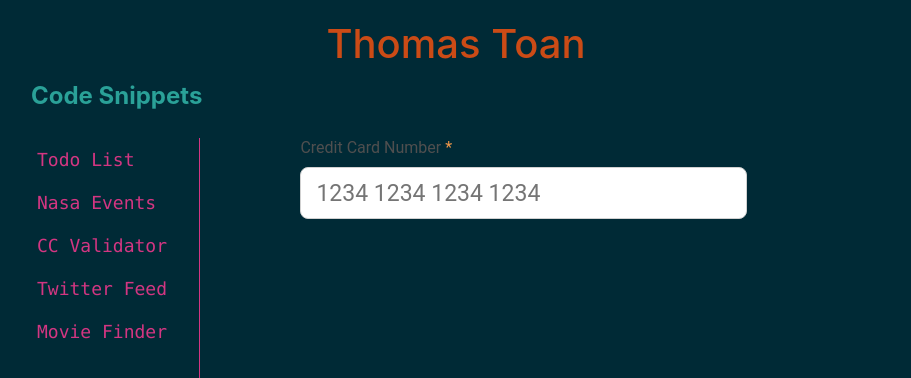
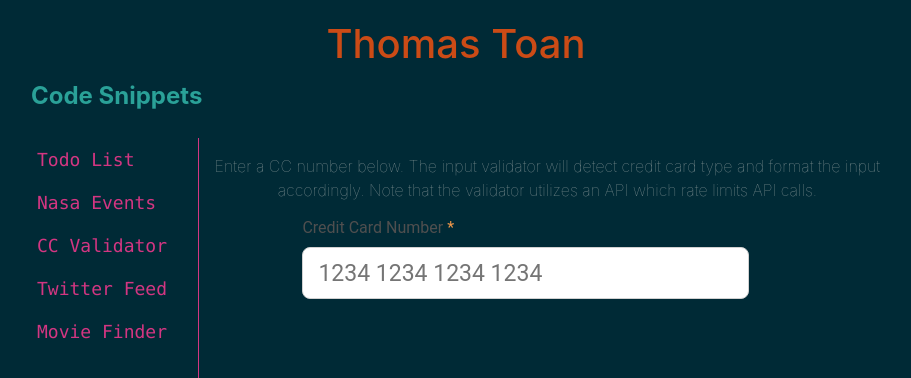
Before and after one commit to Toaney/thomastoan, a React (Create React App) app: page /snippets in a window 1280 px wide. Both pictures are taken after a click on the button "CC Validator". Shown: the top 378 px of the page, without its empty margins (184-1095 px from the left). Built offline with nearby package versions, Linux system fonts and the light colour scheme.

Commit message:
add code snippet messaging; minor css alignment changes

```diff
--- a/src/code-snippets/cardInput/cardInput.js
+++ b/src/code-snippets/cardInput/cardInput.js
@@ -80,6 +80,11 @@ const CardInput = () => {
 
     return(
         <React.Fragment>
+            <div className="row">
+                <div className="profile">
+                    <p>Enter a CC number below. The input validator will detect credit card type and format the input accordingly. Note that the validator utilizes an API which rate limits API calls.</p>
+                </div>
+            </div>
             <div className="card-component">
                 {/* <p className="card-input-label">Credit Card Number <span className="required">*</span></p> */}
                 <label className="card-input-label" htmlFor="card-input-field">Credit Card Number <span className="required">*</span></label>
--- a/src/code-snippets/movieFinder/movieFinder.js
+++ b/src/code-snippets/movieFinder/movieFinder.js
@@ -5,6 +5,12 @@ import Search from './search';
 const MovieFinder = () => {
 
     return(
+        <React.Fragment>
+            <div className="row">
+                <div className="profile">
+                    <p>Displayed below is the UI for Movie Finder. A link to the full project can be found in this Git Repository. Refer to the project's README for full installation instructions.</p>
+                </div>
+            </div>
             <div className="page">
                 <div className="welcome-message">
                     <h2>Welcome to the Movie Finder</h2>
@@ -13,6 +19,7 @@ const MovieFinder = () => {
                 <Search />
                 <ListMovies />
             </div>
+        </React.Fragment>
     )
 }
 
--- a/src/code-snippets/twitterFeedFinder/twitterFeed.scss
+++ b/src/code-snippets/twitterFeedFinder/twitterFeed.scss
@@ -24,8 +24,6 @@ $color-highlight: $orange;
 .color-highlight {
   color: $orange
 }
-
-
 
 body {
   margin: 0;
--- a/src/scss/styles.scss
+++ b/src/scss/styles.scss
@@ -220,7 +220,7 @@ body {
     width: 20%;
     background-color: $vacuum;
     border-right: 1px solid $magenta;
-    margin-right: 10px;
+    margin-right: 15px;
   }
 
   .snippets-content {
```
Lines whose indentation alone changed are shown as unchanged.
